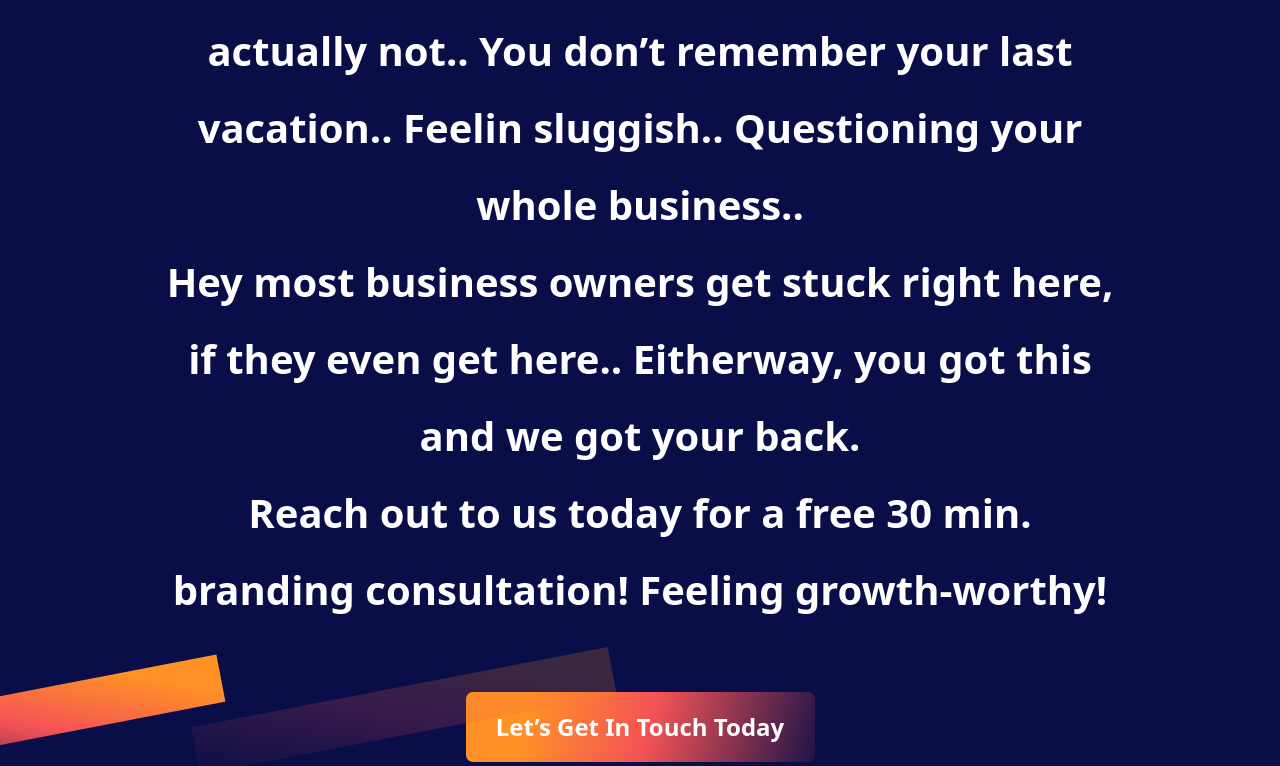
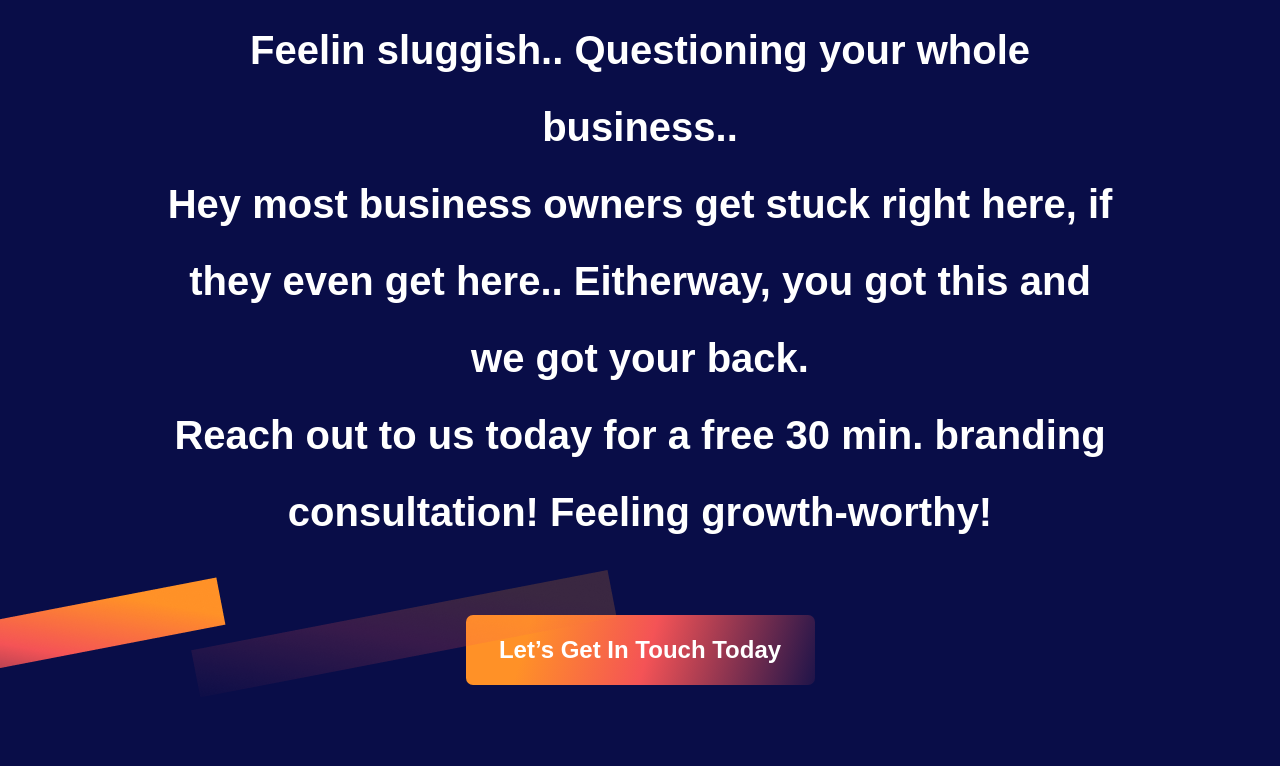
Before and after one commit to naimkst/Outrivalmarkets-New-Design-With-Next-Js, a Next.js app: page / in a window 1280 px wide. Shown: the part 10133-10899 px from the top of the page. Built offline with nearby package versions, Linux system fonts and the light colour scheme.

Commit message:
update font

```diff
--- a/styles/globals.css
+++ b/styles/globals.css
@@ -12,6 +12,28 @@
     font-family: "Ageo";
     src: local("Ageo"), url(./fonts/Regular.ttf) format("ttf");
   }
+}
+
+h1,
+h2,
+h3,
+h4,
+h5,
+h6,
+p,
+a,
+span,
+li,
+ul,
+ol,
+button,
+input,
+textarea {
+  font-family: "Ageo", sans-serif;
+}
+
+body {
+  font-family: "Ageo", sans-serif;
 }
 
 .heroSection::after {
```
